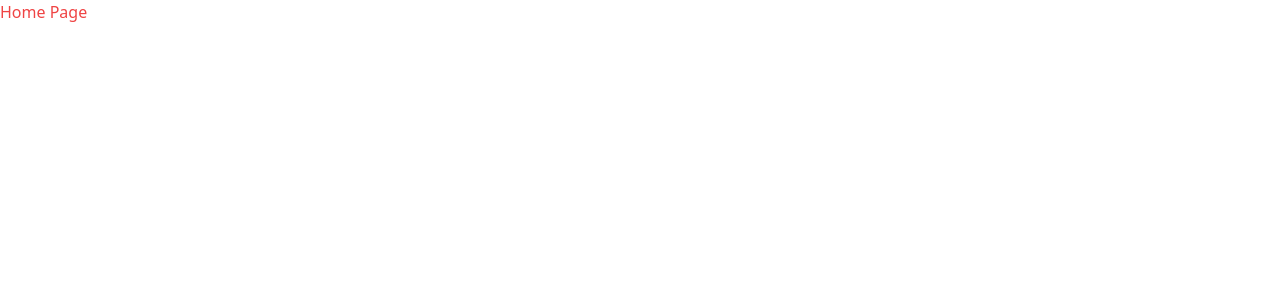
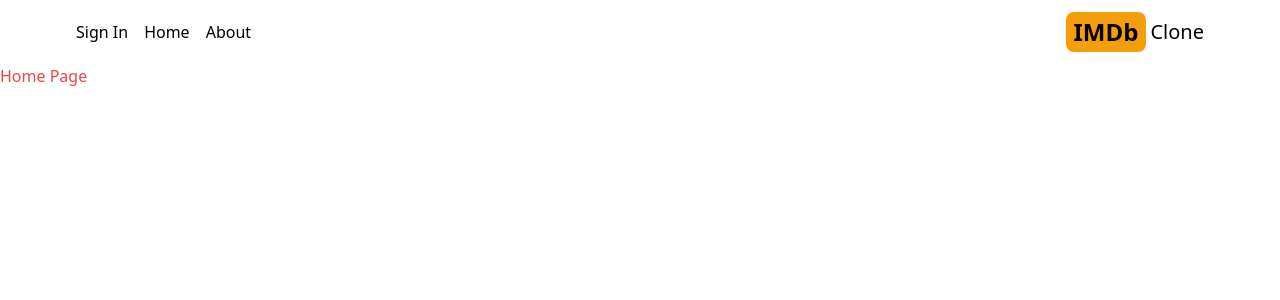
Before and after one commit to Abhishek-Sonwane/next-movie-rating, a Next.js app in the folder app/: page / in a window 1280 px wide. Shown: the top 300 px of the page. Built offline with nearby package versions, Linux system fonts and the light colour scheme.

Commit message:
Add Header Component and update the layout structure

```diff
--- /dev/null
+++ b/app/src/app/Components/Header.js
@@ -0,0 +1,29 @@
+import Link from 'next/link'
+import React from 'react'
+
+const Header = () => {
+    return (
+        <div className='flex justify-between items-center p-3 max-w-6xl mx-auto'>
+            <ul className='flex gap-4'>
+                <li>
+                    <Link href={`/sign-in`}>Sign In</Link>
+                </li>
+                <li className='hidden sm:block'>
+                    <Link href={`/`}>Home</Link>
+                </li>
+                <li className='hidden sm:block'>
+                    <Link href={`/about`}>About</Link>
+                </li>
+            </ul>
+            <Link href={`/`} className='flex gap-1 items-center'>
+                <span className='text-2xl font-bold bg-amber-500 py-1 px-2
+         rounded-lg'>
+                    IMDb
+                </span>
+                <span className='text-xl hidden sm:inline'>Clone</span>
+            </Link>
+        </div>
+    )
+}
+
+export default Header
--- a/app/src/app/layout.js
+++ b/app/src/app/layout.js
@@ -1,5 +1,6 @@
 import { Geist, Geist_Mono } from "next/font/google";
 import "./globals.css";
+import Header from "./Components/Header";
 
 const geistSans = Geist({
   variable: "--font-geist-sans",
@@ -22,6 +23,7 @@
       <body
         className={`${geistSans.variable} ${geistMono.variable} antialiased`}
       >
+        <Header />
         {children}
       </body>
     </html>
```
